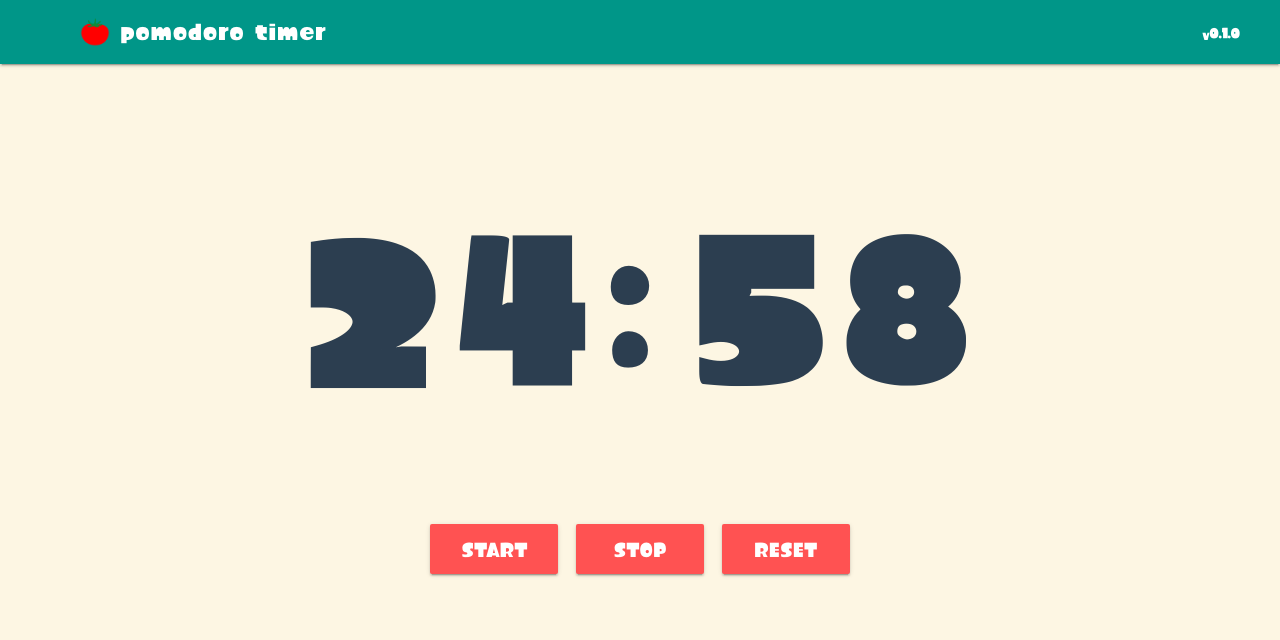
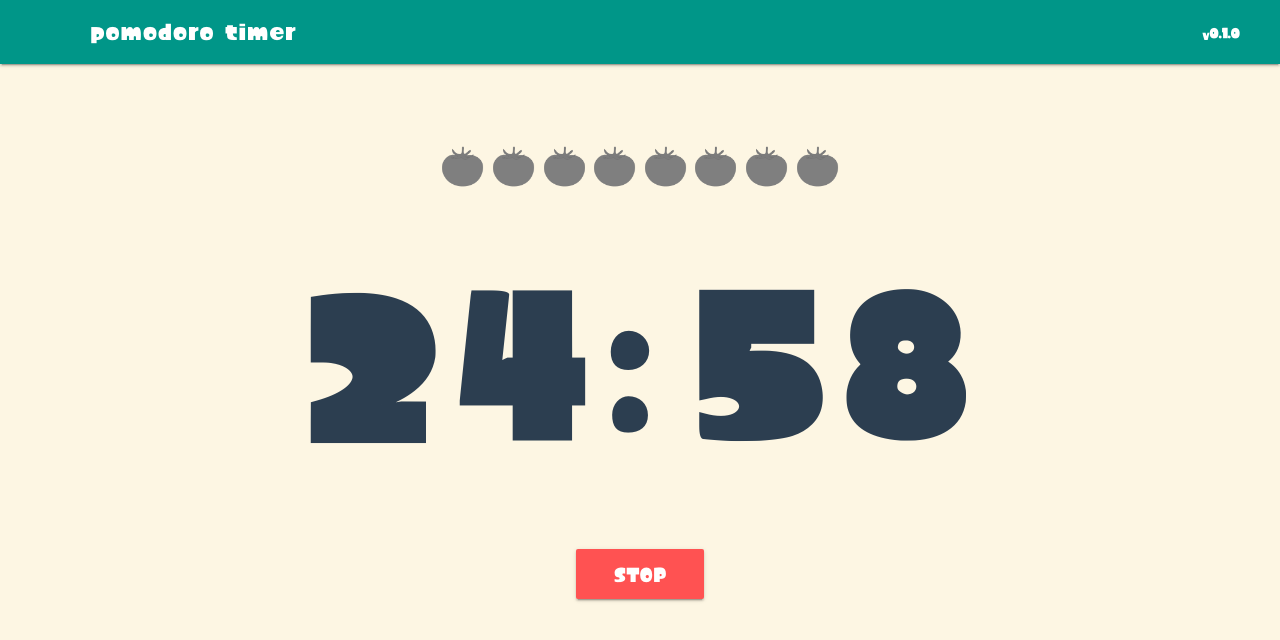
Before and after one commit to qazsato/pomodoro, a plain HTML site: page index.html in a window 1280 px wide. Both pictures are taken after a click on the button "START". Drawn offline with nearby package versions, Linux system fonts and the light colour scheme.

Commit message:
画面表示修正

```diff
--- a/index.html
+++ b/index.html
@@ -13,7 +13,6 @@
   <div class="mdl-layout mdl-js-layout mdl-layout--fixed-header">
     <header class="mdl-layout__header">
       <div class="mdl-layout__header-row">
-        <img src="./images/tomato.png" alt="tomato" width="30">
         <span class="mdl-layout-title">pomodoro timer</span>
         <div class="mdl-layout-spacer"></div>
         <div>v0.1.0</div>
@@ -21,15 +20,23 @@
     </header>
     <main class="mdl-layout__content">
       <div class="page-content">
+        <div class="tomato-content">
+          <img src="./images/tomato_off.png" alt="tomato" width="45">
+          <img src="./images/tomato_off.png" alt="tomato" width="45">
+          <img src="./images/tomato_off.png" alt="tomato" width="45">
+          <img src="./images/tomato_off.png" alt="tomato" width="45">
+          <img src="./images/tomato_off.png" alt="tomato" width="45">
+          <img src="./images/tomato_off.png" alt="tomato" width="45">
+          <img src="./images/tomato_off.png" alt="tomato" width="45">
+          <img src="./images/tomato_off.png" alt="tomato" width="45">
+        </div>
         <div class="timer-content">
           <span class="min"></span>
-          <span>:</span>
+          <span class="colon">:</span>
           <span class="sec"></span>
         </div>
         <div class="button-content">
-          <button id="start" class="mdl-button mdl-js-button mdl-button--raised mdl-js-ripple-effect mdl-button--accent">START</button>
-          <button id="stop" class="mdl-button mdl-js-button mdl-button--raised mdl-js-ripple-effect mdl-button--accent">STOP</button>
-          <button id="reset" class="mdl-button mdl-js-button mdl-button--raised mdl-js-ripple-effect mdl-button--accent">RESET</button>
+          <button id="pomodoro-btn" class="mdl-button mdl-js-button mdl-button--raised mdl-js-ripple-effect mdl-button--accent">START</button>
         </div>
       </div>
     </main>
--- a/scripts/index.js
+++ b/scripts/index.js
@@ -5,24 +5,25 @@ window.onload = () => {
     sec = sec < 10 ? `0${sec}`: sec;
     document.querySelectorAll('.min')[0].innerText = `${min}`;
     document.querySelectorAll('.sec')[0].innerText = `${sec}`;
-    // if (remainSec <= 0) {
-    //   setTimeout(() => alert('end')); // HACK 0:00時点のDOM書き換えがalertで阻止され描画されないためtimeoutで逃がす
-    // }
+    if (remainSec <= 0) {
+      setTimeout(() => alert('end')); // HACK 0:00時点のDOM書き換えがalertで阻止され描画されないためtimeoutで逃がす
+    }
   });
   setDefaultTime();
 
-  const startBtn = document.querySelectorAll('#start')[0];
-  const stopBtn = document.querySelectorAll('#stop')[0];
-  const resetBtn = document.querySelectorAll('#reset')[0];
-  startBtn.addEventListener('click', () => {
-    pomodoro.start();
-  });
-  stopBtn.addEventListener('click', () => {
-    pomodoro.stop();
-  });
-  resetBtn.addEventListener('click', () => {
-    setDefaultTime();
-    pomodoro.reset();
+  const pomodoroBtn = document.querySelectorAll('#pomodoro-btn')[0];
+  let isRunning = false;
+  pomodoroBtn.addEventListener('click', () => {
+    if (isRunning) {
+      pomodoro.stop();
+      pomodoro.reset();
+      setDefaultTime();
+      pomodoroBtn.innerText = 'START';
+    } else {
+      pomodoro.start();
+      pomodoroBtn.innerText = 'STOP';
+    }
+    isRunning = !isRunning;
   });
 };
 
--- a/styles/index.css
+++ b/styles/index.css
@@ -28,9 +28,13 @@ body {
   font-size: 25px;
 }
 
+.tomato-content {
+  margin-top: 80px;
+  margin-bottom: 60px;
+  text-align: center;
+}
+
 .timer-content {
-  margin: 100px auto;
-  height: 260px;
   text-align: center;
   font-size: 200px;
   line-height: 200px;
@@ -45,18 +49,24 @@ body {
 .timer-content > .min {
   width: 270px;
   position: relative;
-  top: 30px;
   left: 80px;
+  text-align: right;
+}
+
+.timer-content > .colon {
+  position: relative;
+  top: -20px;
 }
 
 .timer-content > .sec {
   width: 270px;
   position: relative;
-  top: 30px;
   right: 80px;
+  text-align: left;
 }
 
 .button-content {
+  margin-top: 100px;
   width: 100%;
   text-align: center;
 }
```
Also changed, not shown: images/tomato_off.png (added).
